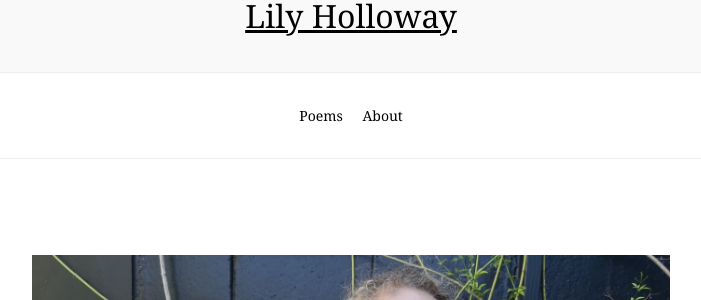
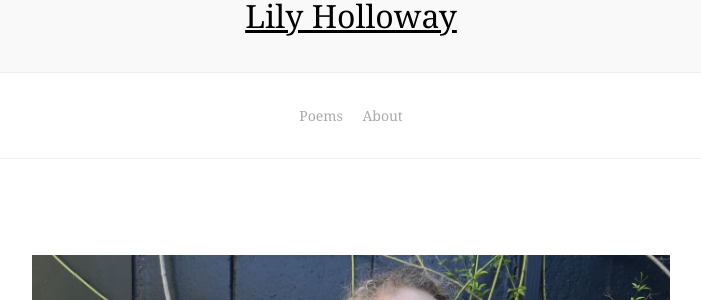
Before and after one commit to lilyholloway/lilyholloway.github.io, a Jekyll site: the page built from about.md, in a window 1280 px wide. Shown: the part 131-431 px from the top of the page, without its empty margins (289-990 px from the left). Built offline with Jekyll 4.4.1, drawn with Linux system fonts in a browser that asks for light colours; nearby versions of some CDN libraries; our own code applies the rules of GitHub Pages for plain Markdown files.

Commit message:
Update default.html

```diff
--- a/_layouts/default.html
+++ b/_layouts/default.html
@@ -17,7 +17,7 @@
     <div class="mw7 bg-white mt4 mb3 center br2-ns bt bb ba-ns b--light-gray">
       <nav class="bb b--light-gray pv4 tc" aria-label="Main">
         {% for link in site.links %}
-          <a class="link black hover-mid-gray mh2 pv1"
+          <a class="link light-silver hover-mid-gray mh2 pv1"
              href="{% unless link.external %}{{ site.url }}{% endunless %}{{ link.url }}">
              {{ link.name }}
            </a>
```
